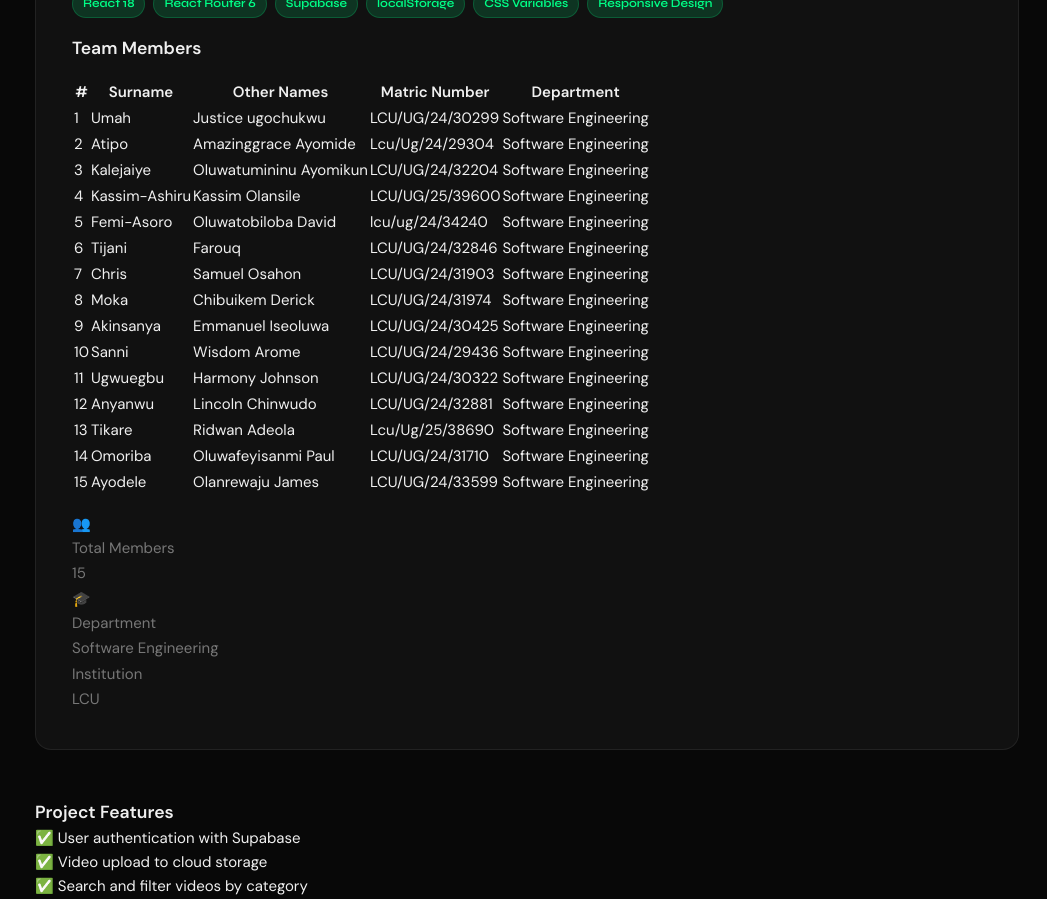
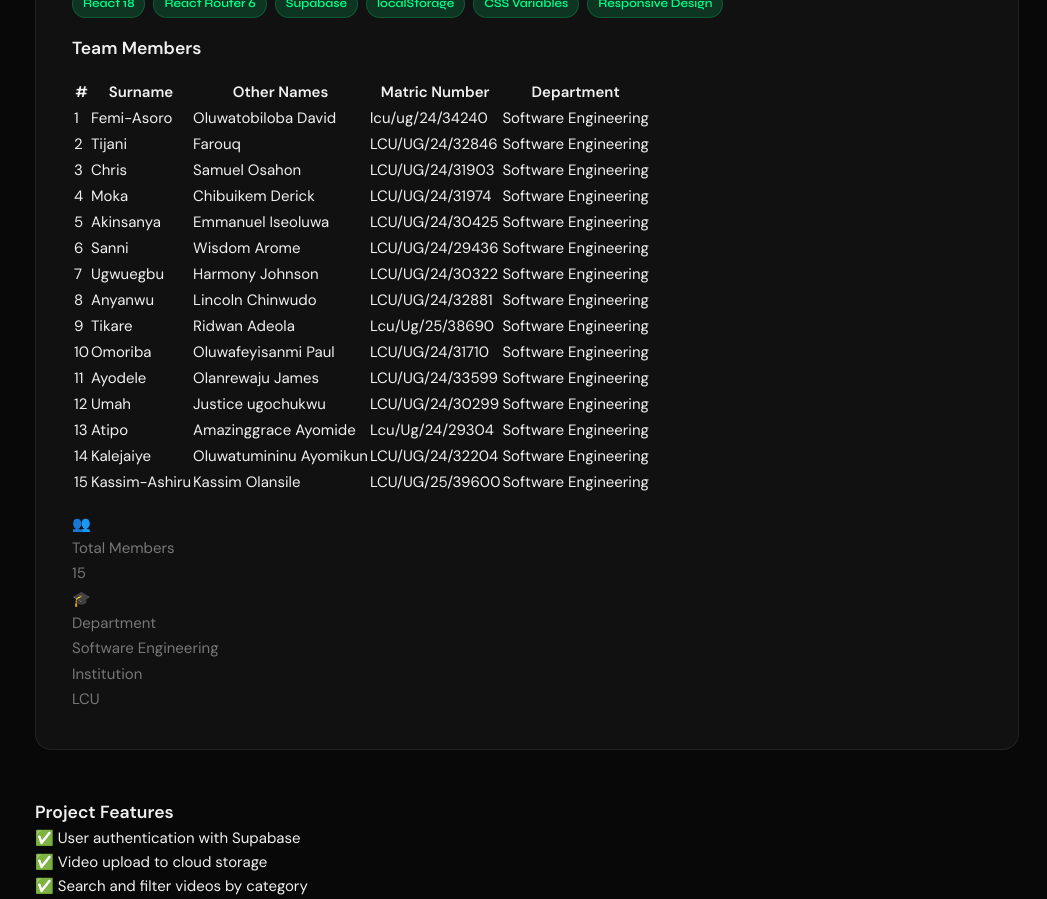
Before and after one commit to Dubs4Tobi1/Stream-Vibe, a React (Create React App) app: page /about in a window 1280 px wide. Shown: the part 900-1799 px from the top of the page, without its empty margins (233-1280 px from the left). Built offline with nearby package versions, Linux system fonts and the light colour scheme.

Commit message:
Update About.js

```diff
--- a/src/pages/About.js
+++ b/src/pages/About.js
@@ -3,10 +3,7 @@ import './About.css';
 
 const About = () => {
   const groupMembers = [
-    { surname: 'Umah', otherNames: 'Justice ugochukwu', matric: 'LCU/UG/24/30299', department: 'Software Engineering' },
-    { surname: 'Atipo', otherNames: 'Amazinggrace Ayomide', matric: 'Lcu/Ug/24/29304', department: 'Software Engineering' },
-    { surname: 'Kalejaiye', otherNames: 'Oluwatumininu Ayomikun', matric: 'LCU/UG/24/32204', department: 'Software Engineering' },
-    { surname: 'Kassim-Ashiru', otherNames: 'Kassim Olansile', matric: 'LCU/UG/25/39600', department: 'Software Engineering' },
+
     { surname: 'Femi-Asoro', otherNames: 'Oluwatobiloba David', matric: 'lcu/ug/24/34240', department: 'Software Engineering' },
     { surname: 'Tijani', otherNames: 'Farouq', matric: 'LCU/UG/24/32846', department: 'Software Engineering' },
     { surname: 'Chris', otherNames: 'Samuel Osahon', matric: 'LCU/UG/24/31903', department: 'Software Engineering' },
@@ -18,6 +15,11 @@ const About = () => {
     { surname: 'Tikare', otherNames: 'Ridwan Adeola', matric: 'Lcu/Ug/25/38690', department: 'Software Engineering' },
     { surname: 'Omoriba', otherNames: 'Oluwafeyisanmi Paul', matric: 'LCU/UG/24/31710', department: 'Software Engineering' },
     { surname: 'Ayodele', otherNames: 'Olanrewaju James', matric: 'LCU/UG/24/33599', department: 'Software Engineering' },
+    { surname: 'Umah', otherNames: 'Justice ugochukwu', matric: 'LCU/UG/24/30299', department: 'Software Engineering' },
+    { surname: 'Atipo', otherNames: 'Amazinggrace Ayomide', matric: 'Lcu/Ug/24/29304', department: 'Software Engineering' },
+    { surname: 'Kalejaiye', otherNames: 'Oluwatumininu Ayomikun', matric: 'LCU/UG/24/32204', department: 'Software Engineering' },
+    { surname: 'Kassim-Ashiru', otherNames: 'Kassim Olansile', matric: 'LCU/UG/25/39600', department: 'Software Engineering' },
+
   ];
 
   return (
```
